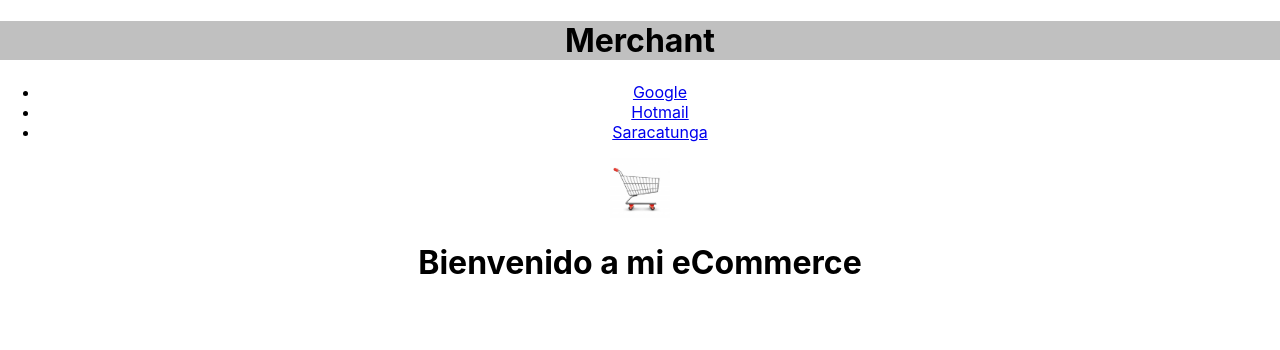
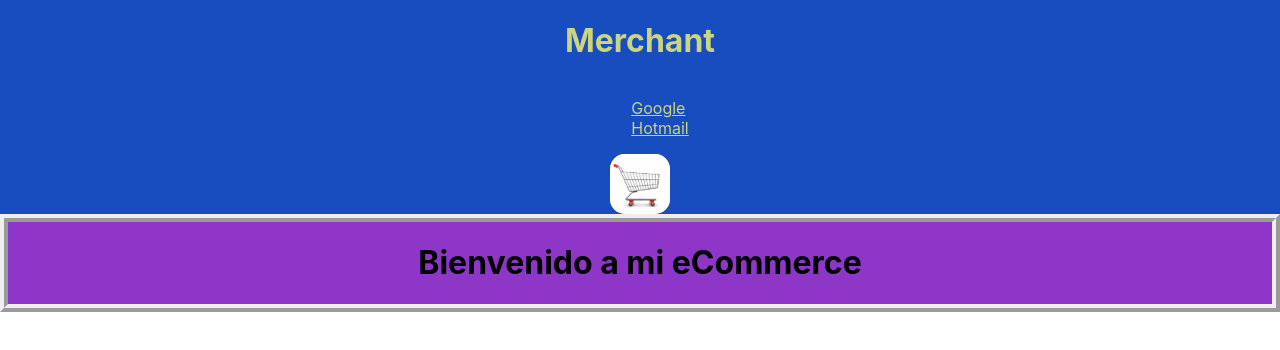
Before and after one commit to MusicLab/Mi-eCommerce-en-React.js, a React (Create React App) app in the folder mi-shop/: page / in a window 1280 px wide. Shown: the top 350 px of the page. Built offline with nearby package versions, Linux system fonts and the light colour scheme.

Commit message:
agregado de estilos css muy basico

```diff
--- a/mi-shop/src/App.css
+++ b/mi-shop/src/App.css
@@ -1,3 +1,3 @@
 .App {
-  text-align: center;
+
 }
--- a/mi-shop/src/App.js
+++ b/mi-shop/src/App.js
@@ -1,7 +1,7 @@
 import './App.css';
 import NavBar from "./components/NavBar/NavBar.js"
 import ItemListContainer from "./components/ItemListContainer/ItemListContainer.js"
-import CartWidget from "./components/CartWidget/CartWidget.js"
+
 
 function App() {
   return (
--- a/mi-shop/src/components/CartWidget/CartWidget.css
+++ b/mi-shop/src/components/CartWidget/CartWidget.css
@@ -1,5 +1,11 @@
 .CartWidget {
     display: flex;
+    justify-content: center;
     background: gold;
     align-items: right;
+    border-radius: 15px
 }
+
+.CartWidget img {
+    border-radius: 15px
+}
--- a/mi-shop/src/components/CartWidget/CartWidget.js
+++ b/mi-shop/src/components/CartWidget/CartWidget.js
@@ -4,7 +4,7 @@ import "./CartWidget.css"
 
 const CartWidget = () => {
     return (
-        <div>
+        <div className= "CartWidget">
             <img src= {img} width= "60px" alt= "Cart"></img>
         </div>
     )
--- a/mi-shop/src/components/ItemListContainer/ItemListContainer.css
+++ b/mi-shop/src/components/ItemListContainer/ItemListContainer.css
@@ -1,6 +1,7 @@
 .ItemListContainer {
     display: flex;
-    background-color: red;
+    background-color: rgb(141, 54, 199);
     justify-content: center;
-    justify-content: center
+    border-width: 8px;
+    border-style:ridge
 }
--- a/mi-shop/src/components/ItemListContainer/ItemListContainer.js
+++ b/mi-shop/src/components/ItemListContainer/ItemListContainer.js
@@ -3,7 +3,7 @@ import "./ItemListContainer.css"
 
 const ItemListContainer = ({greetings}) => {
     return (
-        <div>
+        <div className= "ItemListContainer">
             <h1>{greetings}</h1>
         </div>
     )
--- a/mi-shop/src/components/NavBar/NavBar.css
+++ b/mi-shop/src/components/NavBar/NavBar.css
@@ -1,6 +1,18 @@
 .NavBar {
     display: flex;
-    background-color: silver;
+    background-color: rgb(24, 77, 192);
     justify-content: center;
-    justify-content: center
+    align-items: center;
+    flex-direction: column;
+    color: rgb(204, 212, 124)
 }
+
+.NavBar ul {
+    list-style-type: none;
+}
+
+.NavBar a {
+    color: rgb(204, 212, 124);
+    display: flex;
+    flex-direction: row
+}
--- a/mi-shop/src/components/NavBar/NavBar.js
+++ b/mi-shop/src/components/NavBar/NavBar.js
@@ -5,16 +5,15 @@ import CartWidget from "../CartWidget/CartWidget.js"
 
 const NavBar = ({brand}) => {
     return (
-        <div>
-            <div><h1 className= "NavBar">{brand}</h1>
+        <div className= "NavBar">
+            <h1>{brand}</h1>
             <ul>
                 <li><a href="https://google.com">Google</a></li>
                 <li><a href="https://hotmail.com">Hotmail</a></li>
-                <li><a href="https://saracatunga.com">Saracatunga</a></li>
             </ul>
-            </div>
             <div><CartWidget /></div>
         </div>
+
 
     )
 }
```
